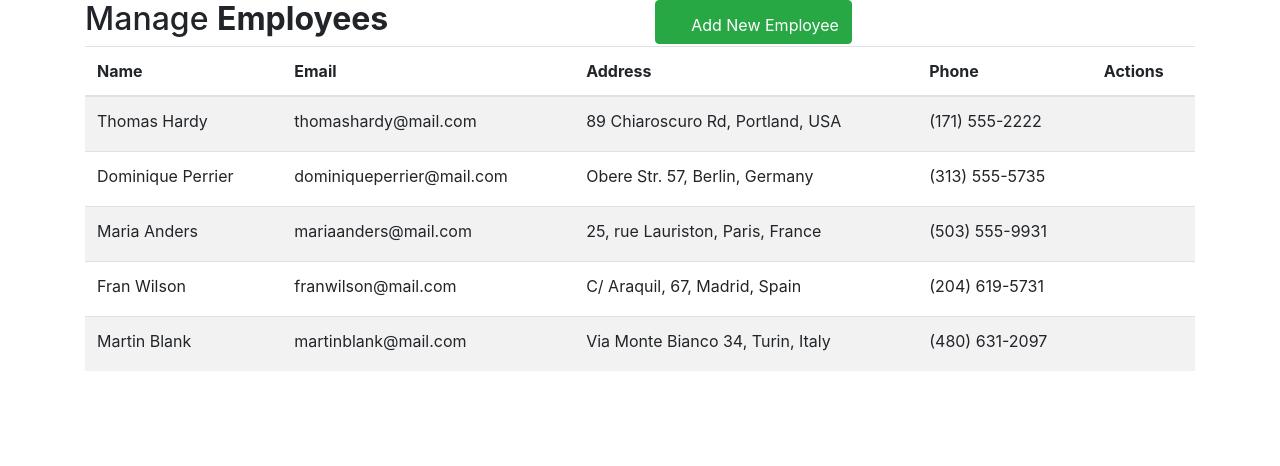
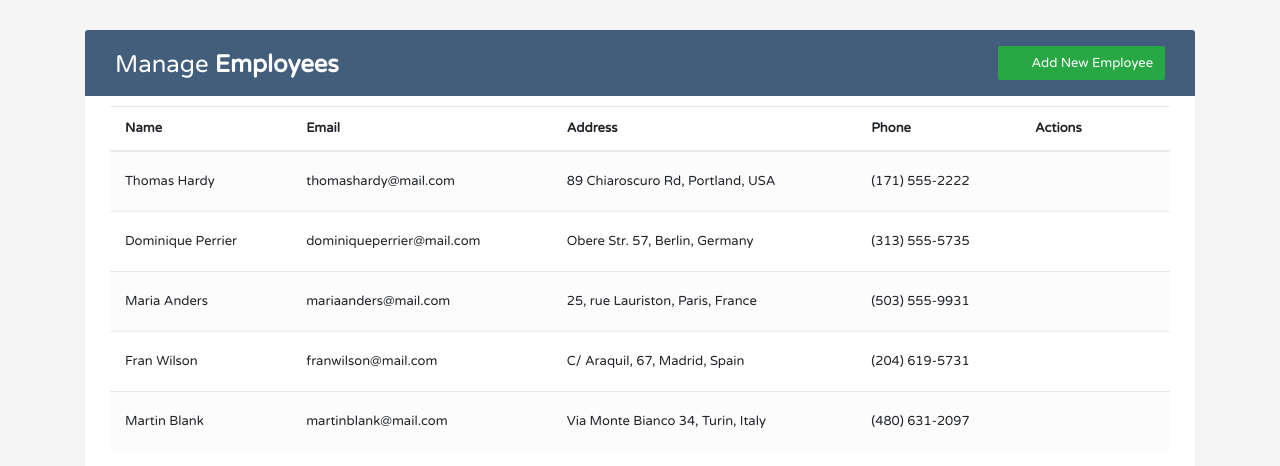
Before and after one commit to halilenesozdemir/React-Manage-Employe-App-withHooks, a React (Create React App) app: page / in a window 1280 px wide. Shown: the top 466 px of the page. Built offline with nearby package versions, Linux system fonts and the light colour scheme.

Commit message:
some table css properties added and delete Employee functionality realized.

```diff
--- a/src/components/Employee.js
+++ b/src/components/Employee.js
@@ -1,4 +1,8 @@
+import { EmployeeContext } from '../contexts/EmployeeContext';
+import { useContext } from 'react';
+
 const Employee = ({ employees }) => {
+  const { deleteEmployee } = useContext(EmployeeContext);
   return (
     <>
       {employees.map(employee => (
@@ -8,16 +12,17 @@ const Employee = ({ employees }) => {
           <td>{employee.address}</td>
           <td>{employee.phone}</td>
           <td>
-            <a href="#editEmployeeModal" className="edit" data-toggle="modal">
+            <button href="#deleteEmployeeModal" className="btn text-warning btn-act" data-toggle="modal">
               <i className="material-icons" data-toggle="tooltip" title="Edit">
                 &#xE254;
               </i>
-            </a>
-            <a href="#deleteEmployeeModal" className="delete" data-toggle="modal">
+            </button>
+
+            <button onClick={() => deleteEmployee(employee.id)} href="#deleteEmployeeModal" className="btn text-danger btn-act" data-toggle="modal">
               <i className="material-icons" data-toggle="tooltip" title="Delete">
                 &#xE872;
               </i>
-            </a>
+            </button>
           </td>
         </tr>
       ))}
--- a/src/contexts/EmployeeContext.js
+++ b/src/contexts/EmployeeContext.js
@@ -46,11 +46,16 @@ const EmployeeContextProvider = props => {
     SetEmployees([...employees, { id: uuidv4(), name, email, address, phone }]);
   };
 
+  const deleteEmployee = id => {
+    SetEmployees(employees.filter(employee => employee.id !== id));
+  };
+
   return (
     <EmployeeContext.Provider
       value={{
         employees,
         addEmployee,
+        deleteEmployee,
       }}
     >
       {props.children}
--- a/src/index.css
+++ b/src/index.css
@@ -1,3 +1,125 @@
+body {
+  color: #566787;
+  background: #f5f5f5;
+  font-family: 'Varela Round', sans-serif;
+  font-size: 13px;
+}
+
+.table-responsive {
+  margin: 30px 0;
+}
+
+.table-wrapper {
+  background: #fff;
+  padding: 20px 25px;
+  border-radius: 3px;
+  min-width: 1000px;
+  box-shadow: 0 1px 1px rgba(0, 0, 0, .05);
+}
+
+.table-title {
+  padding-bottom: 15px;
+  background: #435d7d;
+  color: #fff;
+  padding: 16px 30px;
+  min-width: 100%;
+  margin: -20px -25px 10px;
+  border-radius: 3px 3px 0 0;
+}
+
+.table-title h2 {
+  margin: 5px 0 0;
+  font-size: 24px;
+}
+
+.table-title .btn-group {
+  float: right;
+}
+
+.table-title .btn {
+  color: #fff;
+  float: right;
+  font-size: 13px;
+  border: none;
+  min-width: 50px;
+  border-radius: 2px;
+  border: none;
+  outline: none !important;
+  margin-left: 10px;
+}
+
+.table-title .btn i {
+  float: left;
+  font-size: 21px;
+  margin-right: 5px;
+}
+
+.table-title .btn span {
+  float: left;
+  margin-top: 2px;
+}
+
+table.table tr th,
+table.table tr td {
+  border-color: #e9e9e9;
+  padding: 12px 15px;
+  vertical-align: middle;
+}
+
+table.table tr th:last-child {
+  width: 150px;
+}
+
+table.table-striped tbody tr:nth-of-type(odd) {
+  background-color: #fcfcfc;
+}
+
+table.table-striped.table-hover tbody tr:hover {
+  background: #f5f5f5;
+}
+
+table.table th i {
+  font-size: 13px;
+  margin: 0 5px;
+  cursor: pointer;
+}
+
+table.table td:last-child i {
+  opacity: 0.9;
+  font-size: 22px;
+  margin: 0 5px;
+}
+
+table.table td a {
+  font-weight: bold;
+  color: #566787;
+  display: inline-block;
+  text-decoration: none;
+  outline: none !important;
+}
+
+table.table td a:hover {
+  color: #2196F3;
+}
+
+table.table td a.edit {
+  color: #FFC107;
+}
+
+table.table td a.delete {
+  color: #F44336;
+}
+
+table.table td i {
+  font-size: 19px;
+}
+
+table.table .avatar {
+  border-radius: 50%;
+  vertical-align: middle;
+  margin-right: 10px;
+}
+
 /* Modal styles */
 .modal .modal-dialog {
   max-width: 400px;
@@ -33,3 +155,7 @@
 .modal form label {
   font-weight: normal;
 }
+
+.btn-act {
+  padding: 2px;
+}
```
